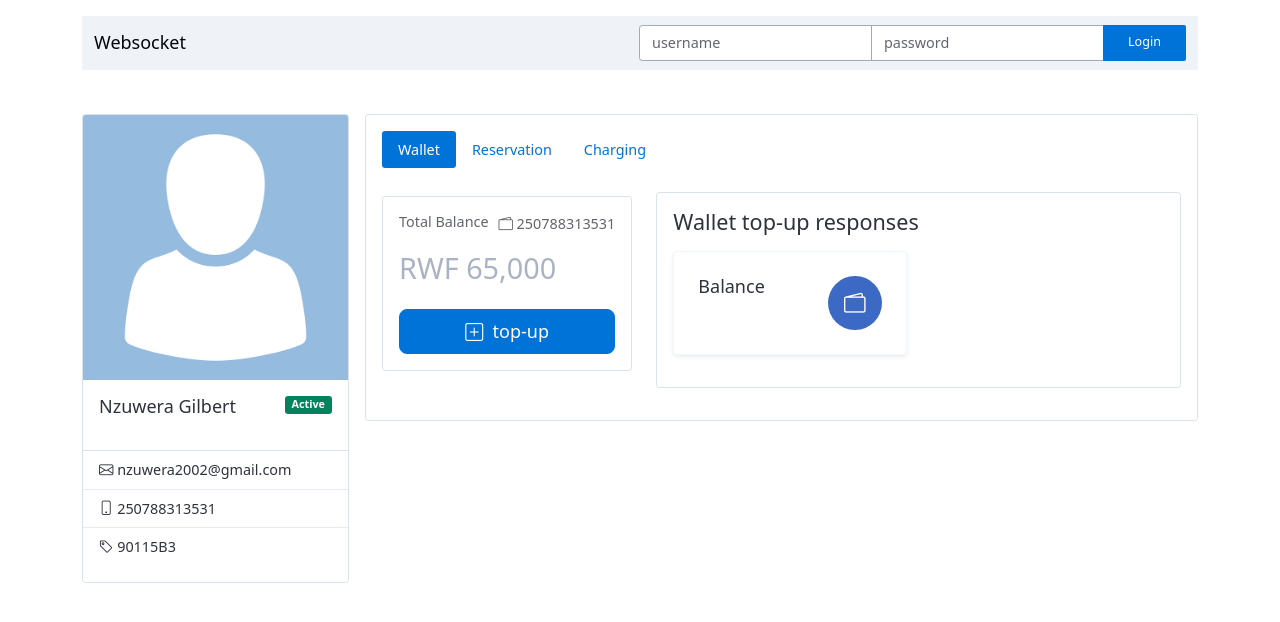
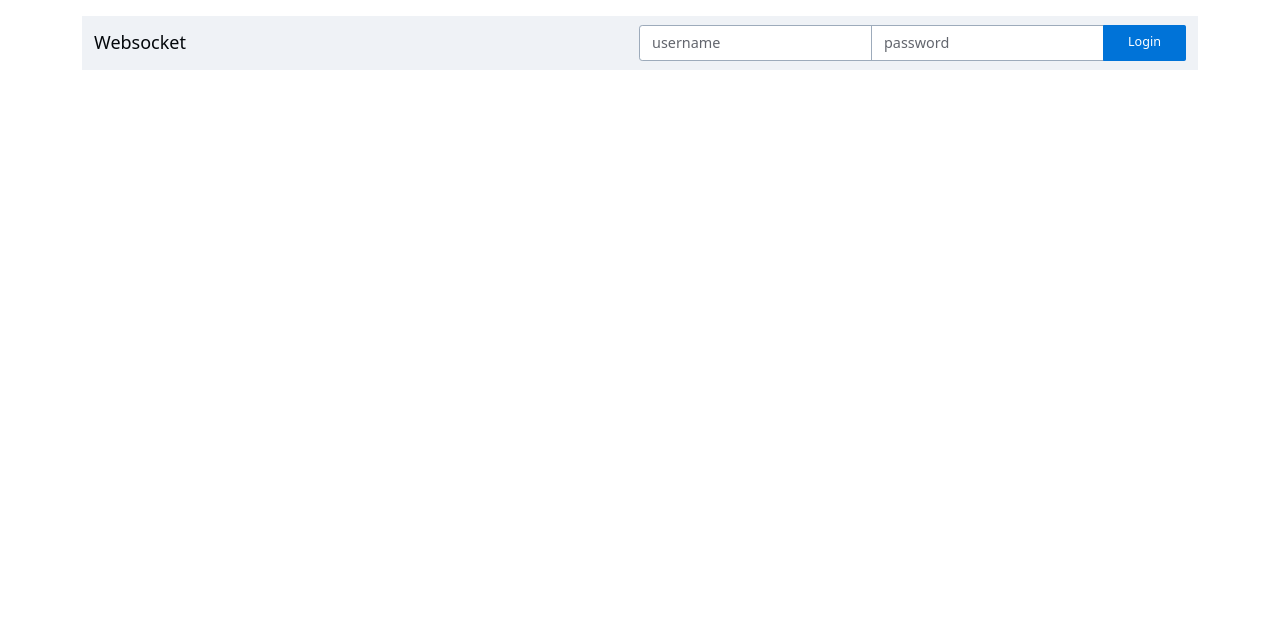
Before and after one commit to nzuwera/frontend, a plain HTML site: page src/index.html in a window 1280 px wide. Drawn offline with nearby package versions, Linux system fonts and the light colour scheme.

Commit message:
chore: UI - re-design
- [x] Hide content before login
- [x] Display content after login

```diff
--- a/src/index.html
+++ b/src/index.html
@@ -40,7 +40,7 @@
     <div id="responseMessage" class="mt-3"></div>
     <!-- End Alert message box -->
     <!-- Start User profile and navs -->
-    <div class="row mt-3 g-3 mh-25">
+    <div class="row mt-3 g-3 mh-25 d-none">
         <div id="user-profile" class="col-md-3 py-1 gy-4">
             <div id="userProfile" class="card">
                 <img src="/src/img/user-profile.png" class="card-img-top" alt="User profile image">
```
